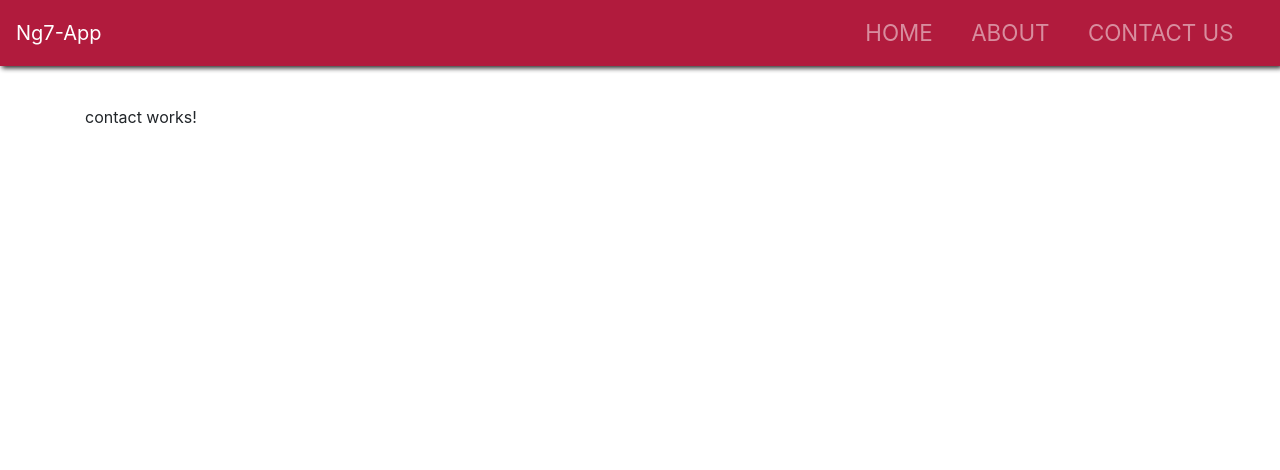
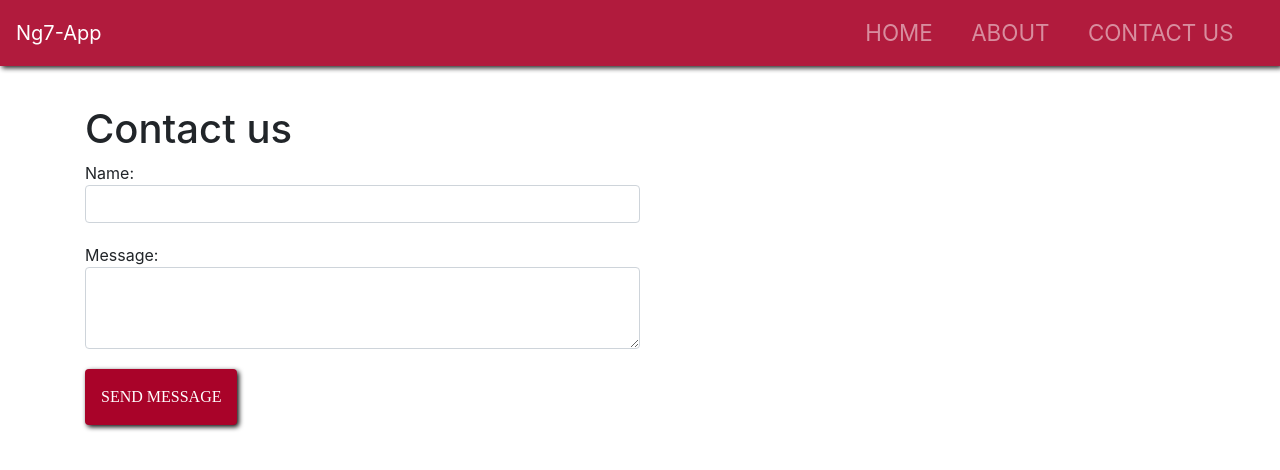
Before and after one commit to stanlouis/ng7-tut, an Angular app: page /contact in a window 1280 px wide. Shown: the top 470 px of the page. Built offline with nearby package versions, Linux system fonts and the light colour scheme.

Commit message:
Configure contact form

```diff
--- a/src/app/contact/contact.component.html
+++ b/src/app/contact/contact.component.html
@@ -1,3 +1,38 @@
-<p>
-  contact works!
-</p>
+<h1>Contact us</h1>
+
+<form [formGroup]="messageForm" (ngSubmit)="onSubmit()">
+  <div class="form-group">
+    <h5 *ngIf="success">Your form is valid!</h5>
+
+    <label>
+      Name: <input type="text" formControlName="name" class="form-control" />
+      <div *ngIf="submitted && messageForm.controls.name.errors" class="error">
+        <div *ngIf="messageForm.controls.name.errors.required">
+          Your name is required.
+        </div>
+      </div>
+    </label>
+  </div>
+  <div class="form-group">
+    <label>
+      Message:
+      <textarea class="form-control" formControlName="message"></textarea>
+      <div
+        *ngIf="submitted && messageForm.controls.message.errors"
+        class="error"
+      >
+        <div *ngIf="messageForm.controls.message.errors.required">
+          A message is required
+        </div>
+      </div>
+    </label>
+  </div>
+  <input type="submit" value="Send message" class="cta" />
+</form>
+
+<div *ngIf="submitted" class="results">
+  <strong>Name:</strong> <span>{{ messageForm.controls.name.value }}</span>
+
+  <strong>Message:</strong>
+  <span>{{ messageForm.controls.message.value }}</span>
+</div>
--- a/src/app/contact/contact.component.scss
+++ b/src/app/contact/contact.component.scss
@@ -0,0 +1,43 @@
+label {
+  display: block;
+
+  input, textarea {
+    display: block;
+    width: 50%;
+    margin-bottom: 20px;
+    padding: 1em;
+  }
+  .error {
+    margin-top: -20px;
+    background: yellow;
+    padding: 0.5em;
+    display: inline-block;
+    font-size: 0.9em;
+    margin-bottom: 20px;
+  }
+}
+
+.cta {
+  background: rgba(169,3,41,1);
+  box-shadow: 2px 2px 5px #0a0a0a;
+  border: none;
+  color: white;
+
+  text-transform: uppercase;
+  border-radius: 4px;
+  padding: 1em;
+  cursor: pointer;
+  font-family: 'Montserrat';
+}
+
+.results {
+  margin-top: 50px;
+
+  strong {
+    display: block;
+  }
+  span {
+    margin-bottom: 20px;
+    display: block;
+  }
+}
--- a/src/app/contact/contact.component.ts
+++ b/src/app/contact/contact.component.ts
@@ -1,4 +1,5 @@
 import { Component, OnInit } from '@angular/core';
+import { FormBuilder, FormGroup, Validators } from '@angular/forms';
 
 @Component({
   selector: 'app-contact',
@@ -6,10 +7,26 @@
   styleUrls: ['./contact.component.scss']
 })
 export class ContactComponent implements OnInit {
+  messageForm: FormGroup;
+  submitted = false;
+  success = false;
 
-  constructor() { }
-
-  ngOnInit() {
+  constructor(private formBuilder: FormBuilder) {
+    this.messageForm = this.formBuilder.group({
+      name: ['', Validators.required],
+      message: ['', Validators.required]
+    });
   }
 
+  onSubmit() {
+    this.submitted = true;
+
+    if (this.messageForm.invalid) {
+      return;
+    }
+
+    this.success = true;
+  }
+
+  ngOnInit() {}
 }
--- a/src/app/home/home.component.ts
+++ b/src/app/home/home.component.ts
@@ -14,7 +14,7 @@
   ngOnInit() {
     this.data.getUsers().subscribe(data => {
       this.users = data;
-      console.log(this.users.data);
+      console.log(this.users);
     });
   }
 }
```
Also changed, not shown: src/app/app.module.ts (+7 -1 lines).
